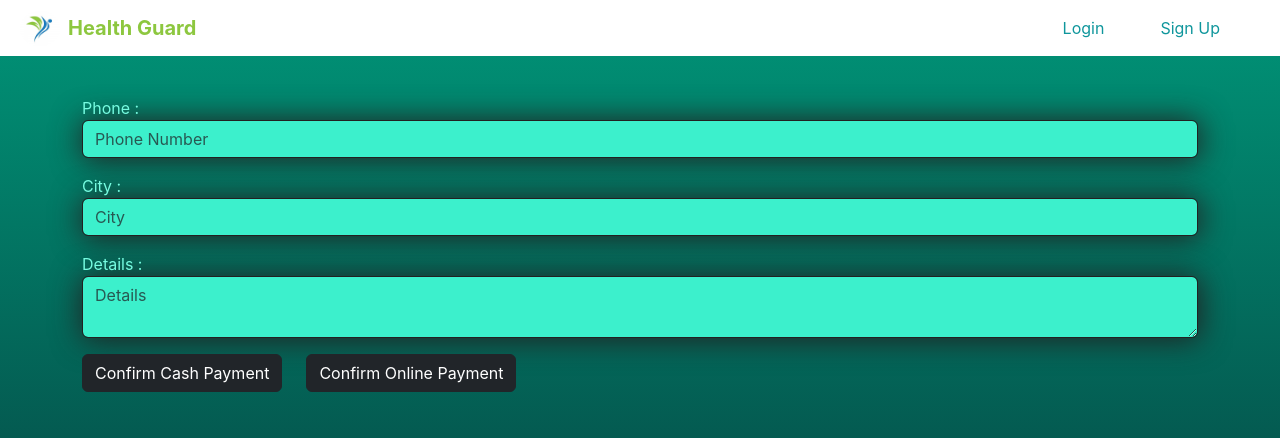
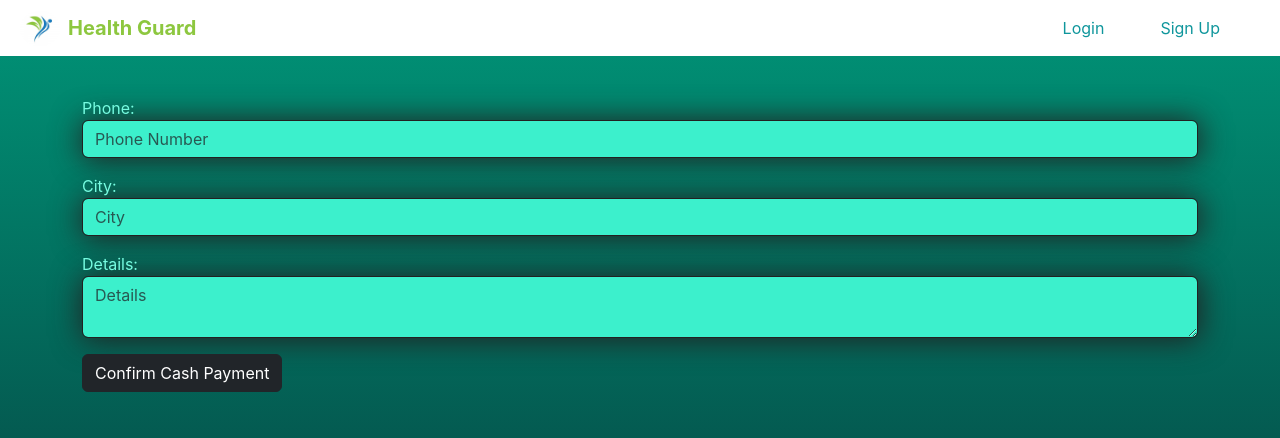
Before and after one commit to enasashoush/Healthguard, a React (Create React App) app: page /payment in a window 1280 px wide. Shown: the top 438 px of the page. Built offline with nearby package versions, Linux system fonts and the light colour scheme; no server answers.

Commit message:
newCommitOrder

```diff
--- a/src/components/Payment/Payment.jsx
+++ b/src/components/Payment/Payment.jsx
@@ -1,67 +1,155 @@
-import React, { useContext } from 'react'
-import  axios  from 'axios';
+// import React, { useContext } from 'react'
+// import  axios  from 'axios';
+// import { CartContext } from '../../context/cartContext';
+// import { toast } from 'react-hot-toast';
+// import { Helmet } from 'react-helmet';
+// import { API_BASE_URL } from '../../config';
+
+// export default function Payment(Basketid) {
+//   const{cartId,setCartProduct,setTotalCartProduct,setNumOfCartItem}=  useContext(CartContext)
+//    async function confirmPayment(deliveryMethodId) {
+//     const phoneValue = document.querySelector("#phone").value;
+// const cityValue = document.querySelector("#city").value;
+// const detailsValue = document.querySelector("#details").value;
+
+// const shippingAddress = {
+//     "fName": "", // Include first name if available
+//     "lName": "", // Include last name if available
+//     "street": detailsValue,
+//     "city": cityValue,
+//     "country": cityValue // Assuming country is the same as city
+// };
+
+// try {
+//     const { data } = await axios.post(`${API_BASE_URL}/api/Orders/${Basketid}`, {
+//         "deliveryMethodId": deliveryMethodId,
+//         "shipToAddress": shippingAddress
+//     }, {
+//         headers: { "Authorization": `Bearer ${localStorage.getItem("tkn")}` }
+//     });
+
+//     if (data.status === "success") {
+//         toast.success("Order is Successfully");
+//         setCartProduct([]);
+//         setNumOfCartItem(0);
+//         setTotalCartProduct(0);
+//     } else {
+//         toast.error("Error occurred");
+//     }
+
+//     console.log(data);
+//     return data;
+// } catch (e) {
+//     console.error("Error:", e);
+// }
+
+//     }
+//     async function confirmOnlinePayment() {
+//         const phoneValue=   document.querySelector("#phone").value;
+//            const cityValue=document.querySelector("#city").value;
+//           const detailsValue= document.querySelector("#details").value;
+//           const shippingAddress={
+//            "shippingAddress":{
+//                "details":detailsValue,
+//                "phone":phoneValue,
+//                "city":cityValue
+//            }
+//           }
+//           try{
+//            const{data}=await axios.post(`${API_BASE_URL}/api/Payments/webhook`,shippingAddress,
+//            {
+//                headers:{token:localStorage.getItem("tkn")},
+//                params:{url:"https://localhost:3000"}
+//            })
+//             window.open(data.session.url,"_blank");
+//           }
+//           catch(e){
+//            console.log("error",e)
+//           }
+//        }
+//   return <>
+//   <Helmet>
+//     <title>Payment</title>
+//   </Helmet>
+//   <style>{`
+//         body {
+//           background: linear-gradient(to top, #072E33, #009578);
+//           margin: 0;
+//           padding: 0;
+//           color:#77fce1
+//         }
+//       `}</style>
+//   <div className="container pt-5 mt-5">
+//     <form>
+//         <label htmlFor=''>
+//             Phone :
+//         </label>
+//         <input type='tel' id='phone' placeholder='Phone Number' className='mb-3 form-control login-inputt'>
+//         </input>
+//         <label htmlFor=''>
+//             City :
+//         </label>
+//         <input type='text' id='city' placeholder='City' className='mb-3 form-control login-inputt'>
+//         </input>
+//         <label htmlFor=''>
+//            Details :
+//         </label>
+//         <textarea type='text' id='details' placeholder='Details' className='mb-3 form-control login-inputt'>
+//         </textarea>
+//         <button type='button' onClick={confirmPayment} className='btn btn-dark '>Confirm Cash Payment</button>
+//         <button type='button' onClick={confirmOnlinePayment} className='mx-4 btn btn-dark '>Confirm Online Payment</button>
+//     </form>
+//     </div></>
+// }
+import React, { useContext } from 'react';
+import axios from 'axios';
 import { CartContext } from '../../context/cartContext';
 import { toast } from 'react-hot-toast';
 import { Helmet } from 'react-helmet';
 import { API_BASE_URL } from '../../config';
 
-export default function Payment(Basketid) {
-  const{cartId,setCartProduct,setTotalCartProduct,setNumOfCartItem}=  useContext(CartContext)
+export default function Payment() {
+  const { cartId, setCartProduct, setTotalCartProduct, setNumOfCartItem } = useContext(CartContext);
+
   async function confirmPayment() {
-     const phoneValue=   document.querySelector("#phone").value;
-        const cityValue=document.querySelector("#city").value;
-       const detailsValue= document.querySelector("#details").value;
-       const shippingAddress={
-        "shippingAddress":{
-            "details":detailsValue,
-            "phone":phoneValue,
-            "city":cityValue
+    const phoneValue = document.querySelector("#phone").value;
+    const cityValue = document.querySelector("#city").value;
+    const detailsValue = document.querySelector("#details").value;
+    console.log("1")
+    const shippingAddress = {
+      "fName": "", // Include first name if available
+      "lName": "", // Include last name if available
+      "street": detailsValue,
+      "city": cityValue,
+      "country": cityValue // Assuming country is the same as city
+    };
+
+    try {
+      const { data } = await axios.post(`${API_BASE_URL}/api/Orders/${cartId}`, {
+        "deliveryMethodId": 0, // Assuming deliveryMethodId for cash payment is 0
+        "shipToAddress": shippingAddress
+      }, {
+        headers: { Authorization: `Bearer ${localStorage.getItem("tkn")}` }
+      });
+console.log("2")
+      if (data.status === "success") {
+        toast.success("Order is Successfully");
+        setCartProduct([]);
+        setNumOfCartItem(0);
+        setTotalCartProduct(0);
+      } else {
+        toast.error("Error occurred");
+      }
+
+      console.log(data);
+      return data;
+    } catch (e) {
+      console.error("Error:", e);
     }
   }
-       try{
-        const{data}=await axios.post(`${API_BASE_URL}/api/Payments/${Basketid}`,shippingAddress,
-        {
-            headers:{token:localStorage.getItem("tkn")}
-        })
-        if (data.status ==="success") {
-            toast.success("Order is Successfully")
-            setCartProduct([])
-            setNumOfCartItem(0)
-            setTotalCartProduct(0)
-        }else{
-            toast.error("Error acured")
-        }
-        console.log(data)
-        return data;
-       }
-       catch(e){
-        console.log("error",e)
-       }
-    }
-    async function confirmOnlinePayment() {
-        const phoneValue=   document.querySelector("#phone").value;
-           const cityValue=document.querySelector("#city").value;
-          const detailsValue= document.querySelector("#details").value;
-          const shippingAddress={
-           "shippingAddress":{
-               "details":detailsValue,
-               "phone":phoneValue,
-               "city":cityValue
-           }
-          }
-          try{
-           const{data}=await axios.post(`${API_BASE_URL}/api/Payments/webhook`,shippingAddress,
-           {
-               headers:{token:localStorage.getItem("tkn")},
-               params:{url:"https://localhost:3000"}
-           })
-            window.open(data.session.url,"_blank");
-          }
-          catch(e){
-           console.log("error",e)
-          }
-       }
-  return <>
+
+  return (
+    <>
       <Helmet>
         <title>Payment</title>
       </Helmet>
@@ -75,23 +163,15 @@ export default function Payment(Basketid) {
       `}</style>
       <div className="container pt-5 mt-5">
         <form>
-        <label htmlFor=''>
-            Phone :
-        </label>
-        <input type='tel' id='phone' placeholder='Phone Number' className='mb-3 form-control login-inputt'>
-        </input>
-        <label htmlFor=''>
-            City :
-        </label>
-        <input type='text' id='city' placeholder='City' className='mb-3 form-control login-inputt'>
-        </input>
-        <label htmlFor=''>
-           Details :
-        </label>
-        <textarea type='text' id='details' placeholder='Details' className='mb-3 form-control login-inputt'>
-        </textarea>
-        <button type='button' onClick={confirmPayment} className='btn btn-dark '>Confirm Cash Payment</button>
-        <button type='button' onClick={confirmOnlinePayment} className='mx-4 btn btn-dark '>Confirm Online Payment</button>
+          <label htmlFor=''>Phone:</label>
+          <input type='tel' id='phone' placeholder='Phone Number' className='mb-3 form-control login-inputt' />
+          <label htmlFor=''>City:</label>
+          <input type='text' id='city' placeholder='City' className='mb-3 form-control login-inputt' />
+          <label htmlFor=''>Details:</label>
+          <textarea type='text' id='details' placeholder='Details' className='mb-3 form-control login-inputt' />
+          <button type='button' onClick={()=>confirmPayment()} className='btn btn-dark'>Confirm Cash Payment</button>
         </form>
-    </div></>
+      </div>
+    </>
+  );
 }
```
Lines whose indentation alone changed are shown as unchanged.
